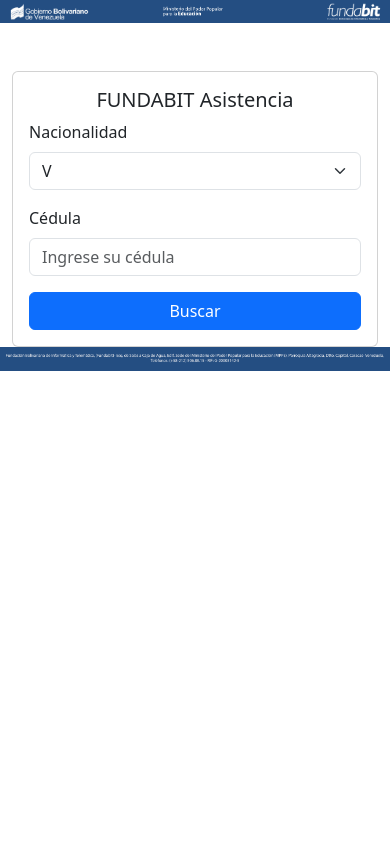
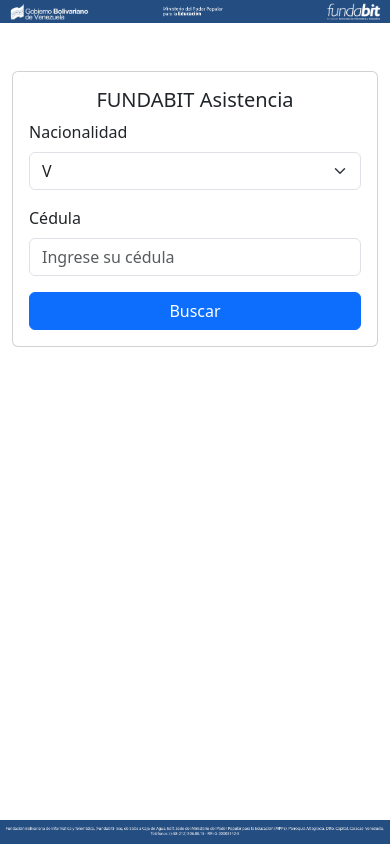
Before and after one commit to relly27/RegistroVideoconferencia, a plain HTML site: page index.html in a window 390 px wide. Drawn offline with nearby package versions, Linux system fonts and the light colour scheme.

Commit message:
footer correccion

```diff
--- a/index.html
+++ b/index.html
@@ -39,7 +39,7 @@
 
   <script src="/../src/controller/main.js"></script>
 </body>
-<footer id="footer">
+<footer id="footer1">
   <div class="copyright text-center">
     <div class="credits">
 
--- a/src/css/styles.css
+++ b/src/css/styles.css
@@ -12,9 +12,27 @@
     z-index: 1;
 }
 
+#footer1{
+    background-image: url(../assets/banner-pie-de-pagina-web.png);
+    padding: 40px 0;
+    text-align: center;
+    background-size: cover;
+    position: absolute;
+    bottom: 0;
+    width: 100%;
+    font-size: 14px;
+    z-index: 1;
+}
+
+
+
 /* Media Queries para ajustar el footer en pantallas más pequeñas */
 @media (max-width: 768px) {
     #footer {
+        padding: 1.5em 0; /* Menos padding en pantallas más pequeñas */
+        font-size: 0.9em; /* Tamaño de fuente más pequeño */
+    }
+    #footer1 {
         padding: 1.5em 0; /* Menos padding en pantallas más pequeñas */
         font-size: 0.9em; /* Tamaño de fuente más pequeño */
     }
@@ -22,6 +40,11 @@
 
 @media (max-width: 480px) {
     #footer {
+        padding: 1em 0; /* Aún menos padding en pantallas muy pequeñas */
+        font-size: 0.8em; /* Tamaño de fuente aún más pequeño */
+    }
+
+    #footer1 {
         padding: 1em 0; /* Aún menos padding en pantallas muy pequeñas */
         font-size: 0.8em; /* Tamaño de fuente aún más pequeño */
     }
@@ -33,11 +56,21 @@
         font-size: 12px;
         position: relative;
     }
+
+    #footer1 {
+        font-size: 12px;
+        position: absolute;
+    }
 }
 @media (max-height: 760px) {
     #footer {
         font-size: 12px;
         position: relative;
+    }
+
+    #footer1 {
+        font-size: 12px;
+        position: absolute;
     }
 }
 
```
